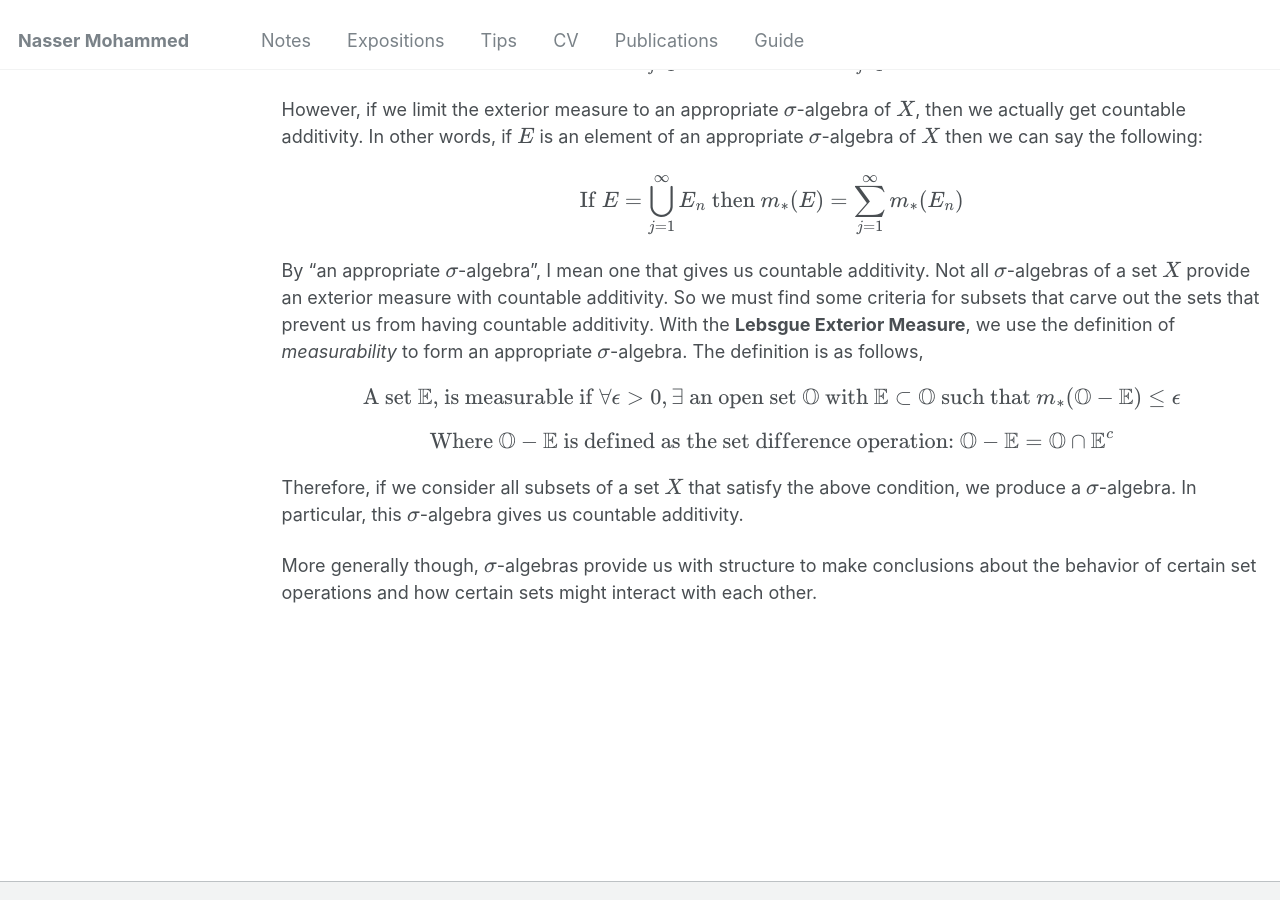
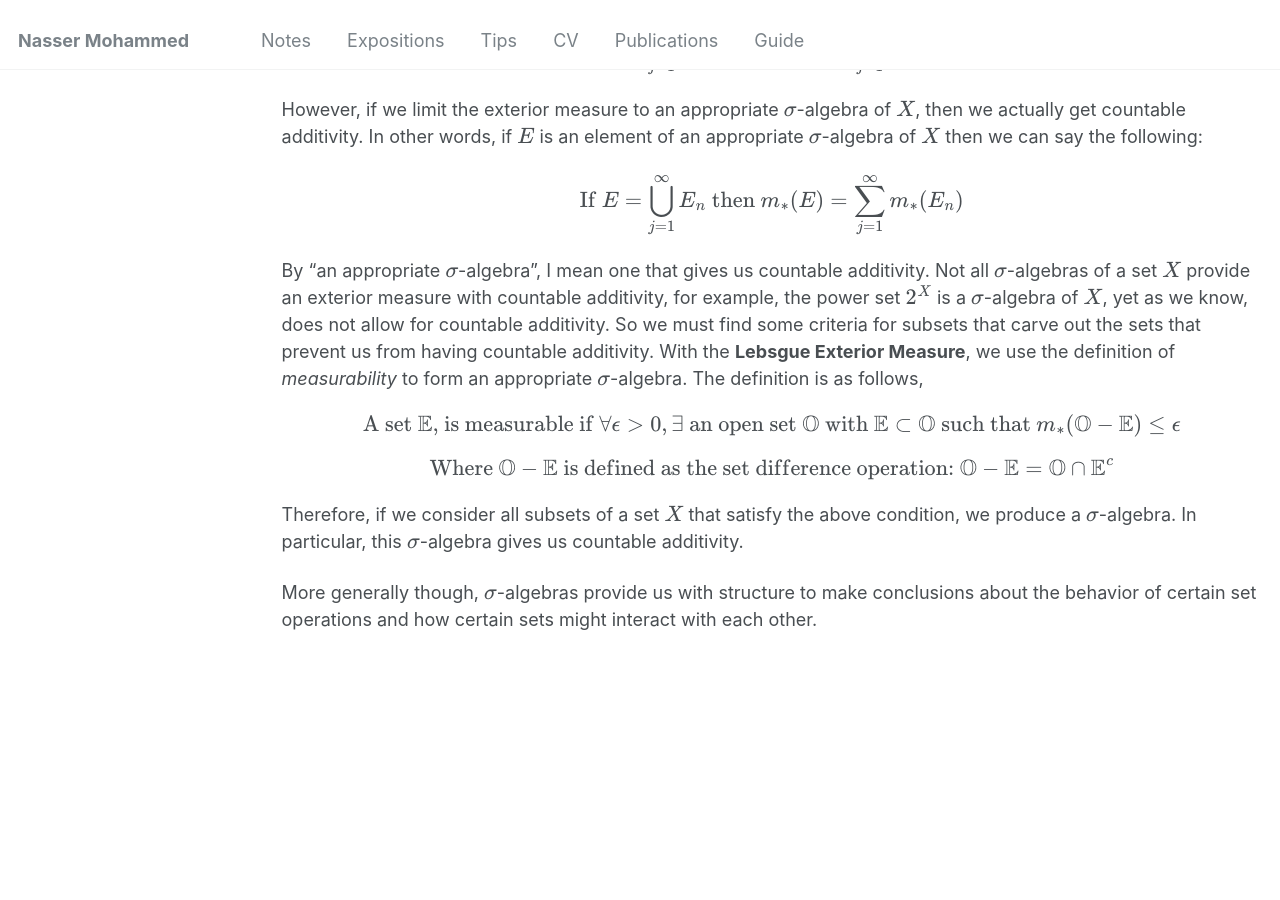
Before and after one commit to Nasser-Mohammed/Nasser-Mohammed.github.io, a Jekyll site: the page built from _pages/notes/analysis/sigmaAlgebras.md, in a window 1280 px wide and 900 px high, scrolled down 1593 px. Built offline with Jekyll 4.4.1, drawn with Linux system fonts in a browser that asks for light colours.

Commit message:
Update sigmaAlgebras.md

```diff
--- a/_pages/notes/analysis/sigmaAlgebras.md
+++ b/_pages/notes/analysis/sigmaAlgebras.md
@@ -31,7 +31,7 @@ At least in the context of measure theory, for an exterior measure defined on a
 \\[\text{If } E = \bigcup_{j = 1}^{\infty}E_n \text{   then   } m_{\ast}(E) \leq \sum_{j = 1}^{\infty}m_{\ast}(E_n)\\]
 However, if we limit the exterior measure to an appropriate \\(\sigma\\)-algebra of \\(X\\), then we actually get countable additivity. In other words, if \\(E\\) is an element of an appropriate \\(\sigma\\)-algebra of \\(X\\) then we can say the following:
 \\[\text{If } E = \bigcup_{j = 1}^{\infty}E_n \text{   then   } m_{\ast}(E) = \sum_{j = 1}^{\infty}m_{\ast}(E_n)\\]
-By "an appropriate \\(\sigma\\)-algebra", I mean one that gives us countable additivity. Not all \\(\sigma\\)-algebras of a set \\(X\\) provide an exterior measure with countable additivity. So we must find some criteria for subsets that carve out the sets that prevent us from having countable additivity. With the **Lebsgue Exterior Measure**, we use the definition of *measurability* to form an appropriate \\(\sigma\\)-algebra. The definition is as follows,
+By "an appropriate \\(\sigma\\)-algebra", I mean one that gives us countable additivity. Not all \\(\sigma\\)-algebras of a set \\(X\\) provide an exterior measure with countable additivity, for example, the power set \\(2^X\\) is a \\(\sigma\\)-algebra of \\(X\\), yet as we know, does not allow for countable additivity. So we must find some criteria for subsets that carve out the sets that prevent us from having countable additivity. With the **Lebsgue Exterior Measure**, we use the definition of *measurability* to form an appropriate \\(\sigma\\)-algebra. The definition is as follows,
 \\[\text{A set } \mathbb{E} \text{, is measurable if } \forall \epsilon > 0, \exists \text{ an open set } \mathbb{O} \text{ with } \mathbb{E} \subset \mathbb{O} \text{ such that } m_{\ast}(\mathbb{O} - \mathbb{E}) \leq \epsilon\\]
 \\[\text{Where } \mathbb{O}-\mathbb{E} \text{ is defined as the set difference operation: } \mathbb{O}-\mathbb{E} = \mathbb{O}\cap\mathbb{E}^c\\]
 Therefore, if we consider all subsets of a set \\(X\\) that satisfy the above condition, we produce a \\(\sigma\\)-algebra. In particular, this \\(\sigma\\)-algebra gives us countable additivity.
```
